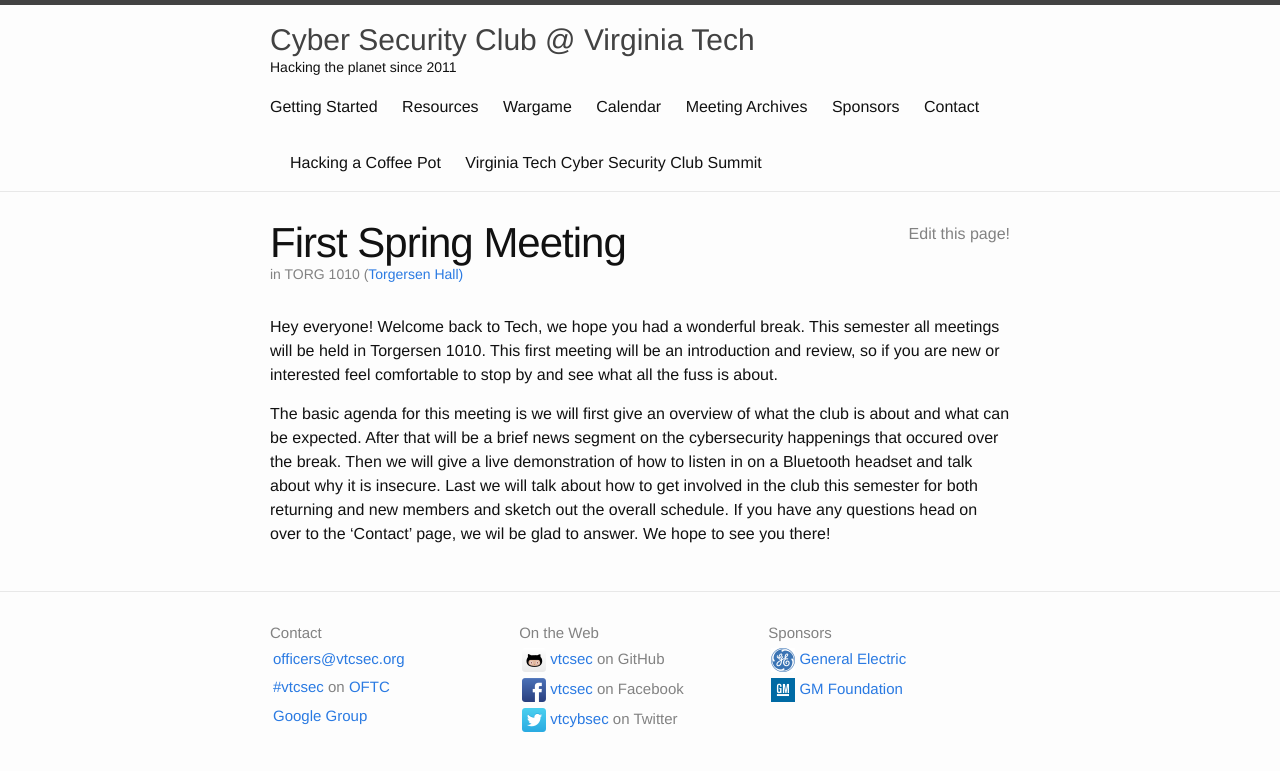
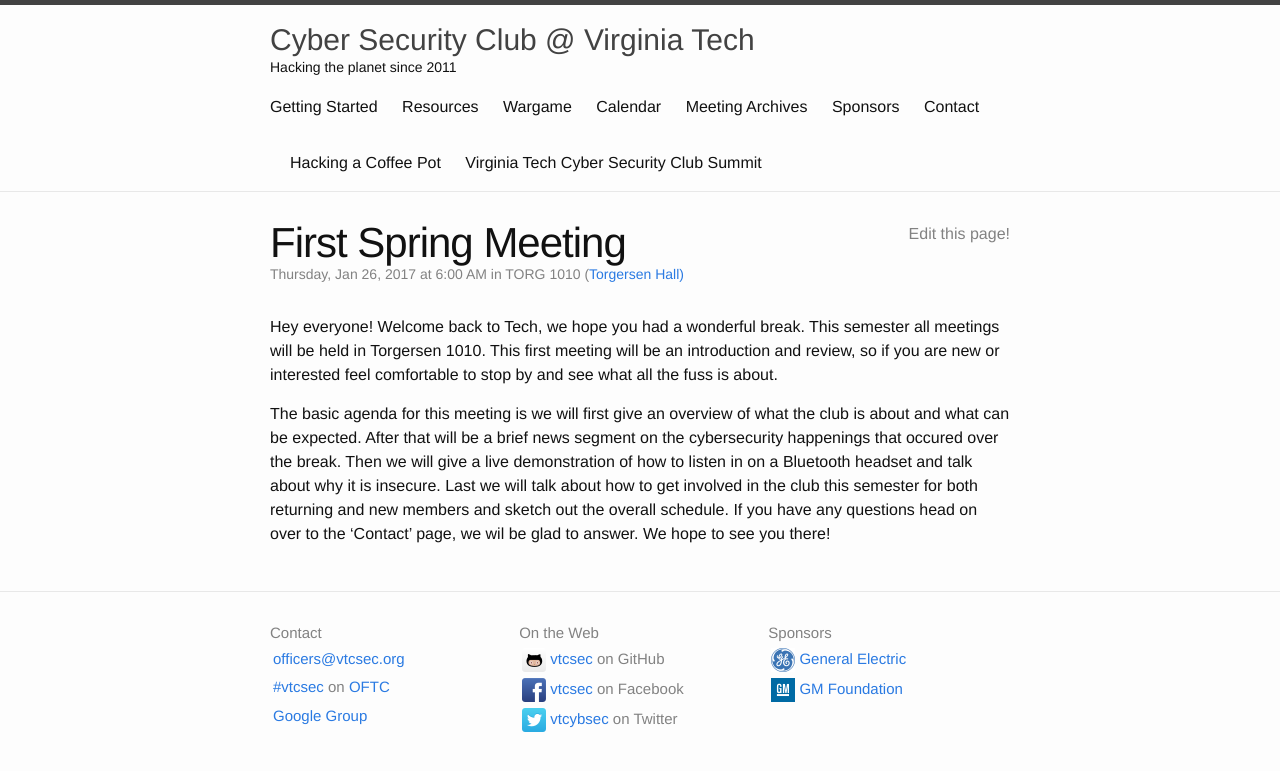
Before and after one commit to VTCSec/vtcsec.org, a Jekyll site: the page built from _meetings/2017-01-26-first-spring-meeting.md, in a window 1280 px wide. Shown: the top 771 px of the page. Built offline with Jekyll 4.4.1, drawn with Linux system fonts in a browser that asks for light colours.

Commit message:
Fixed the time setting for the first spring meetings

```diff
--- a/_meetings/2017-01-26-first-spring-meeting.md
+++ b/_meetings/2017-01-26-first-spring-meeting.md
@@ -1,6 +1,7 @@
 ---
 what: "First Spring Meeting"
 where: "TORG 1010"
+when: "6:00 p.m."
 date: 2017-01-26 18:00:00
 ---
 
```
